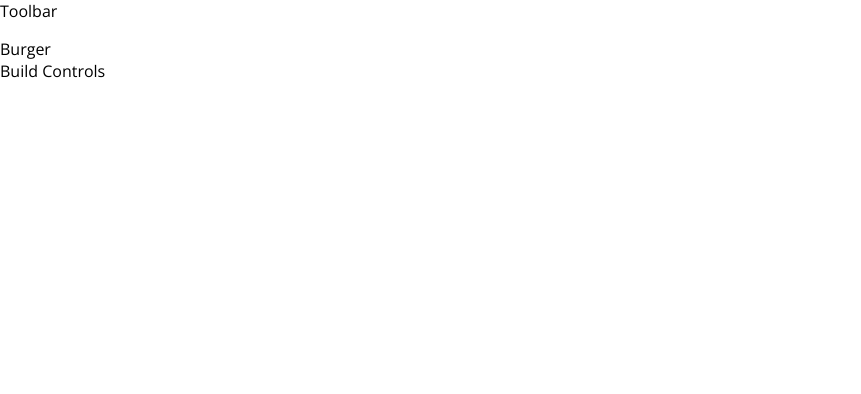
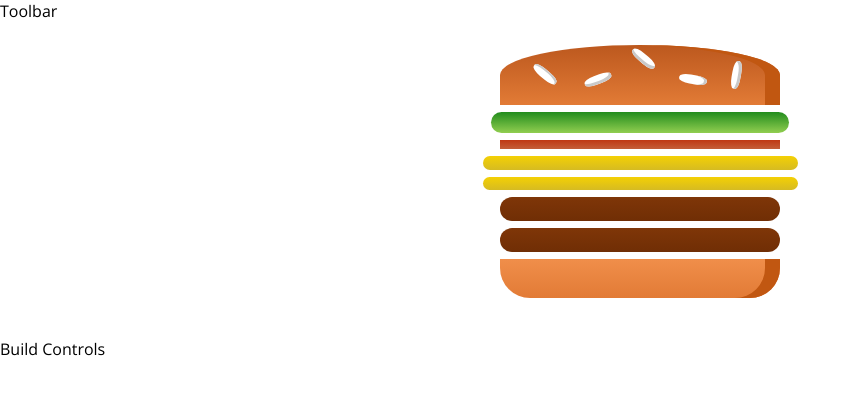
Before and after one commit to denlysenko/react-burger, a React app: page / in a window 1280 px wide. Shown: the top 394 px of the page, without its empty margins (0-861 px from the left). Built offline with nearby package versions, Linux system fonts and the light colour scheme.

Commit message:
outputting ingredients

```diff
--- a/src/components/Burger/index.js
+++ b/src/components/Burger/index.js
@@ -0,0 +1,21 @@
+import React from 'react';
+
+import BurgerIngredient from './BurgerIngredient';
+import classes from './styles.css';
+
+const burger = props => {
+  const transformedIngredients = Object.keys(props.ingredients).map(igKey => {
+    return [...Array(props.ingredients[igKey])].map((_, i) => {
+      return <BurgerIngredient key={igKey + i} type={igKey} />;
+    });
+  });
+  return (
+    <div className={classes.Burger}>
+      <BurgerIngredient type="bread-top" />
+      {transformedIngredients}
+      <BurgerIngredient type="bread-bottom" />
+    </div>
+  );
+};
+
+export default burger;
--- /dev/null
+++ b/src/components/Burger/styles.css
@@ -0,0 +1,30 @@
+.Burger {
+  width: 100%;
+  margin: auto;
+  height: 250px;
+  overflow: scroll;
+  text-align: center;
+  font-weight: bold;
+  font-size: 1.2rem;
+}
+
+@media (min-width: 1000px) and (min-height: 700px) {
+  .Burger {
+    width: 700px;
+    height: 600px;
+  }
+}
+
+@media (min-width: 500px) and (min-height: 401px) {
+  .Burger {
+    width: 450px;
+    height: 400px;
+  }
+}
+
+@media (min-width: 500px) and (min-height: 400px) {
+  .Burger {
+    width: 350px;
+    height: 300px;
+  }
+}
--- a/src/containers/BurgerBuilder/index.js
+++ b/src/containers/BurgerBuilder/index.js
@@ -1,12 +1,22 @@
 import React, { Component } from 'react';
 
+import Burger from '../../components/Burger';
 import Aux from '../../hoc/Aux';
 
 class BurgerBuilder extends Component {
+  state = {
+    ingredients: {
+      salad: 1,
+      bacon: 1,
+      cheese: 2,
+      meat: 2
+    }
+  };
+
   render() {
     return (
       <Aux>
-        <div>Burger</div>
+        <Burger ingredients={this.state.ingredients} />
         <div>Build Controls</div>
       </Aux>
     );
```
